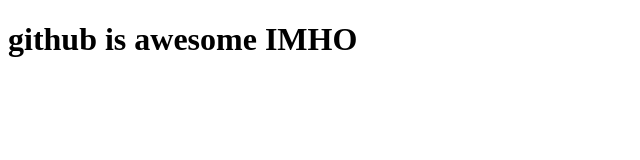
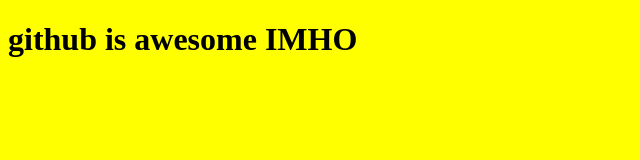
Before and after one commit to hchohimer/hellogithub, a plain HTML site: page index.html in a window 1280 px wide. Shown: the whole page, without its empty margins (0-640 px from the left). Drawn offline with Linux system fonts and the light colour scheme.

Commit message:
added read me and css works

```diff
--- a/css/main.css
+++ b/css/main.css
@@ -1 +1 @@
-body: background-color: yellow;
+body{ background-color: yellow;}
```
Also changed, not shown: 1 other file.
